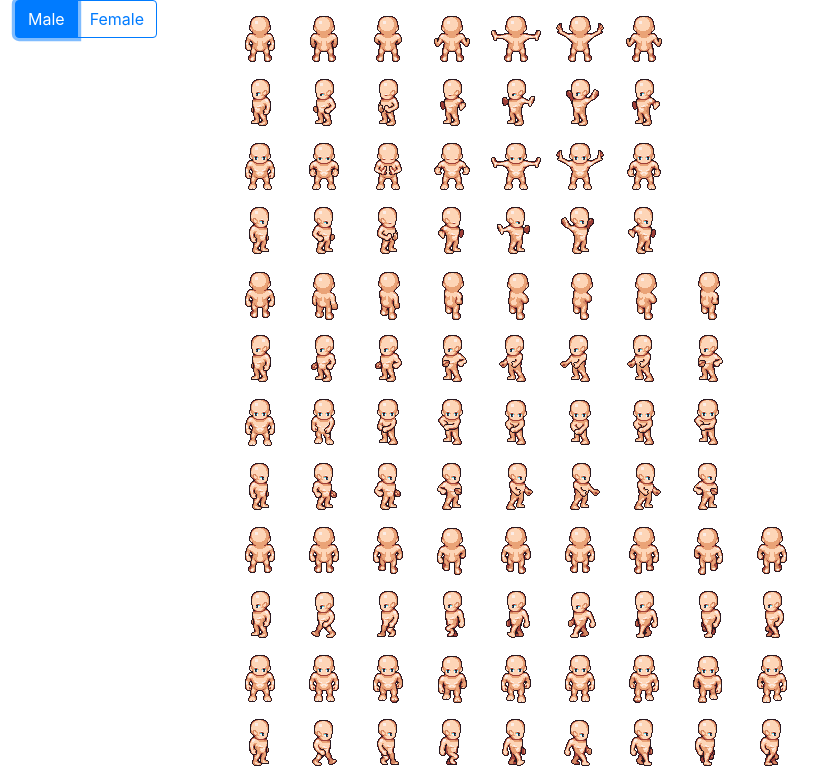
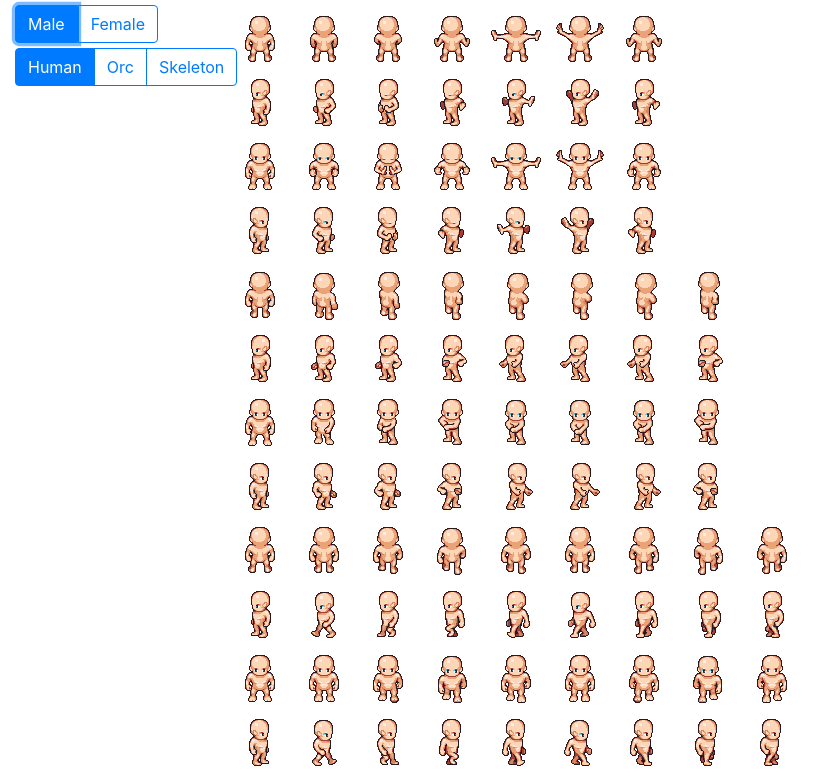
Before and after one commit to GaidamakUA/MaterialSpriteGenerator, a plain HTML site: page index.html in a window 1280 px wide. Both pictures are taken after a click on the button "Male". Shown: the top 783 px of the page, without its empty margins (0-839 px from the left). Drawn offline with nearby package versions, Linux system fonts and the light colour scheme.

Commit message:
Added body types

```diff
--- /dev/null
+++ b/index.css
@@ -0,0 +1,12 @@
+#male {
+  margin: 5px 0;
+}
+
+#female {
+  margin: 5px 0;
+}
+
+.btn-group {
+  /* margin-top: 5px;
+  margin-bottom: 5px; */
+}
--- a/index.html
+++ b/index.html
@@ -9,6 +9,7 @@
   <script src="https://code.jquery.com/jquery-3.3.1.slim.min.js" integrity="sha384-q8i/X+965DzO0rT7abK41JStQIAqVgRVzpbzo5smXKp4YfRvH+8abtTE1Pi6jizo" crossorigin="anonymous"></script>
   <script src="https://cdnjs.cloudflare.com/ajax/libs/popper.js/1.14.3/umd/popper.min.js" integrity="sha384-ZMP7rVo3mIykV+2+9J3UJ46jBk0WLaUAdn689aCwoqbBJiSnjAK/l8WvCWPIPm49" crossorigin="anonymous"></script>
   <script src="https://stackpath.bootstrapcdn.com/bootstrap/4.1.3/js/bootstrap.min.js" integrity="sha384-ChfqqxuZUCnJSK3+MXmPNIyE6ZbWh2IMqE241rYiqJxyMiZ6OW/JmZQ5stwEULTy" crossorigin="anonymous"></script>
+  <link rel="stylesheet" href="index.css"/>
   <script type="text/javascript" src="main.js"></script>
 </head>
 
@@ -16,10 +17,15 @@
 
   <div class="container-fluid">
     <div class="row">
-      <div class="col-2">
+      <div id="tool-panel" class="col-2">
         <div class="btn-group">
-          <button id="male" class="btn btn-primary">Male</button>
-          <button id="female" class="btn btn-outline-primary">Female</button>
+          <button id="male" class="btn btn-primary" onclick="switchSex('male')">Male</button>
+          <button id="female" class="btn btn-outline-primary" onclick="switchSex('female')">Female</button>
+        </div>
+        <div class="btn-group">
+          <button id="human" class="btn btn-primary" onclick="switchRace('human')">Human</button>
+          <button id="orc" class="btn btn-outline-primary" onclick="switchRace('orc')">Orc</button>
+          <button id="skeleton" class="btn btn-outline-primary" onclick="switchRace('skeleton')">Skeleton</button>
         </div>
       </div>
       <div class="col">
--- a/main.js
+++ b/main.js
@@ -1,32 +1,93 @@
-var ctx;
+var SexEnum = Object.freeze({
+  "female": 0,
+  "male": 1
+});
+var RaceEnum = Object.freeze({
+  "human": 0,
+  "orc": 1,
+  "skeleton": 2
+})
+
+let RACE_STATE = RaceEnum.human;
+
+var SEX_STATE = SexEnum.male;
 
 function setup() {
   var canvas = document.getElementById('spritesheet');
-  ctx = canvas.getContext('2d');
-
-  var femaleButton = document.getElementById('female')
-  femaleButton.onclick = function() {
-    ctx.clearRect(0, 0, canvas.width, canvas.height);
-    drawImage('body_female.png');
-    femaleButton.className = "btn btn-primary"
-    maleButton.className = "btn btn-outline-primary"
-  }
-  var maleButton = document.getElementById('male')
-  maleButton.onclick = function() {
-    ctx.clearRect(0, 0, canvas.width, canvas.height);
-    drawImage('body_male.png');
-    maleButton.className = "btn btn-primary"
-    femaleButton.className = "btn btn-outline-primary"
+  painter = {
+    width: canvas.width,
+    height: canvas.height,
+    ctx: canvas.getContext('2d'),
+    drawImage: function(url) {
+      var ctx = this.ctx;
+      var image = new Image();
+      image.onload = function() {
+        ctx.drawImage(image, 0, 0);
+      };
+      image.src = url;
+    },
+    clear: function() {
+      this.ctx.clearRect(0, 0, canvas.width, canvas.height);
+    }
   }
 
-  drawImage('body_male.png');
+  initSexSwitch(painter)
+
+  painter.drawImage('male_human.png');
 }
 window.onload = setup;
 
-function drawImage(url) {
-  var image = new Image();
-  image.onload = function() {
-    ctx.drawImage(image, 0, 0);
-  };
-  image.src = url;
+function initSexSwitch(painter) {
+  var femaleConfig = {
+    button: document.getElementById('female'),
+    image: 'human_female.png',
+    state: SexEnum.female
+  }
+  var maleConfig = {
+    button: document.getElementById('male'),
+    image: 'human_male.png',
+    state: SexEnum.male
+  }
 }
+
+function switchSex(sex) {
+  painter.clear();
+  $('#female')[0].className = "btn btn-outline-primary";
+  $('#male')[0].className = "btn btn-outline-primary";
+  $(`#${sex}`).addClass('btn-primary').removeClass('btn-outline-primary');
+  switch (sex) {
+    case 'male':
+      painter.drawImage('male_human.png');
+      SEX_STATE = SexEnum.male;
+      break;
+    case 'female':
+      painter.drawImage('female_human.png');
+      SEX_STATE = SexEnum.female;
+      break;
+  }
+}
+
+function switchRace(race) {
+  console.log('switch to race', race);
+  painter.clear();
+  $('#human')[0].className = "btn btn-outline-primary";
+  $('#orc')[0].className = "btn btn-outline-primary";
+  $('#skeleton')[0].className = "btn btn-outline-primary";
+  $(`#${race}`).addClass('btn-primary').removeClass('btn-outline-primary');
+  let currentSexValue = Object.keys(SexEnum).filter(sex => SexEnum[sex] === SEX_STATE)[0];
+  let pictureName = `${currentSexValue}_${race}.png`;
+  switch (race) {
+    case 'human':
+        RACE_STATE = RaceEnum.human;
+        break;
+    case 'orc':
+        RACE_STATE = RaceEnum.orc;
+        break;
+    case 'skeleton':
+        RACE_STATE = RaceEnum.skeleton;
+        pictureName = `male_${race}.png`;
+        break;
+  }
+  painter.drawImage(pictureName);
+
+}
```
Also changed, not shown: female_human.png (renamed from body_female.png), female_orc.png (added), male_human.png (renamed from body_male.png), male_orc.png (added), male_skeleton.png (added).
